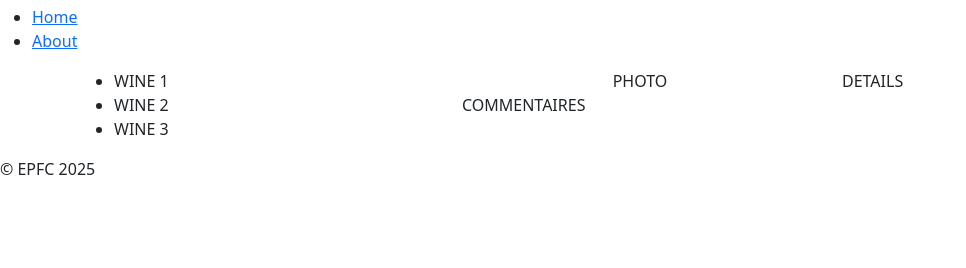
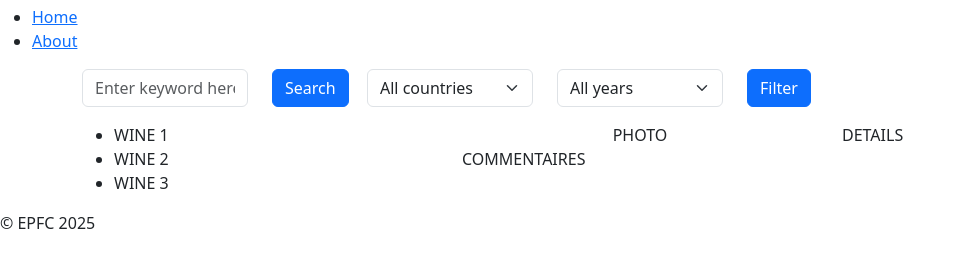
Before and after one commit to cedryc-ruth/caviste2025, a website: page index.html in a window 1280 px wide. Shown: the part 174-442 px from the top of the page, without its empty margins (0-966 px from the left). Drawn offline with nearby package versions, Linux system fonts and the light colour scheme.

Commit message:
Structure formulaire de recherche

```diff
--- a/index.html
+++ b/index.html
@@ -24,14 +24,38 @@
     <main class="container">
         <div class="row">
             <div class="col">
-                <form action="#" method="get">
-
+                <form action="#" method="get" class="row mb-3" id="frmSearch">
+                    <div class="col-2">
+                        <label for="keyword" class="form-label" style="display: none;">Keyword</label>
+                        <input type="text" class="form-control" id="keyword" name="keyword" placeholder="Enter keyword here...">
+                    </div>
+                    <div class="col-1">
+                        <button type="button" class="btn btn-primary" id="btSearch">Search</button>
+                    </div>
+                    <div class="col-2">
+                        <select class="form-select" aria-label="Default select example" name="country" id="country">
+                            <option selected>All countries</option>
+                            <option value="Belgium">Belgium</option>
+                            <option value="France">France</option>
+                        </select>
+                    </div>
+                    <div class="col-2">
+                        <select class="form-select" aria-label="Default select example" name="year" id="year">
+                            <option selected>All years</option>
+                            <option>2000</option>
+                            <option>2010</option>
+                        </select>
+                    </div>
+                    <div class="col-1">
+                        <button type="button" class="btn btn-primary" id="btFilter">Filter</button>
+                    </div>
+                    <div class="col-4"></div>
                 </form>
             </div>
         </div>
         <div class="row">
             <div class="col-4">
-                <ul>
+                <ul id="wineList">
                     <li>WINE 1</li>
                     <li>WINE 2</li>
                     <li>WINE 3</li>
@@ -39,11 +63,11 @@
             </div>
             <div class="col-8">
                 <div class="row">
-                    <div class="col text-center">PHOTO</div>
-                    <div class="col">DETAILS</div>
+                    <div class="col text-center" id="photo">PHOTO</div>
+                    <div class="col" id="details">DETAILS</div>
                 </div>
                 <div class="row">
-                    <div class="col">COMMENTAIRES</div>
+                    <div class="col" id="comments">COMMENTAIRES</div>
                 </div>
             </div>
         </div>
```
